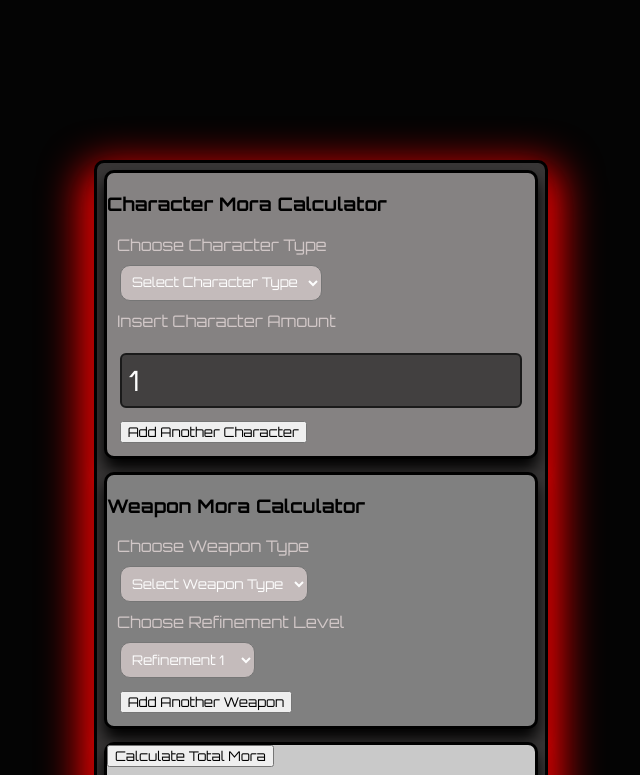
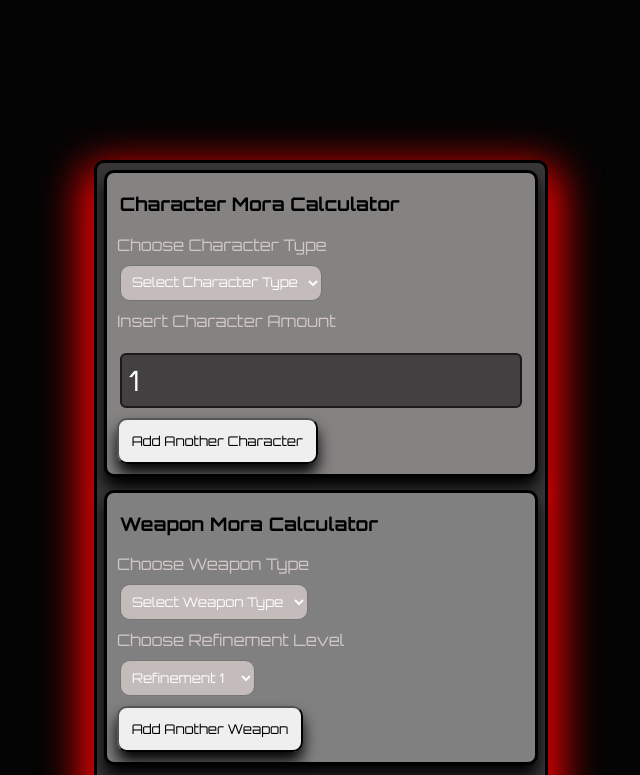
Before and after one commit to seamsami/Genshin-Mora-Calculator, a plain HTML site: page index.html in a window 1280 px wide. Shown: the top 775 px of the page, without its empty margins (319-959 px from the left). Drawn offline with Linux system fonts and the light colour scheme.

Commit message:
style.css

```diff
--- a/style.css
+++ b/style.css
@@ -64,7 +64,10 @@ div.weapon {
     box-shadow: 0px 10px 15px 0px;
 }
 div.inc {
-    margin: 1vw;
+    margin: 10px;
+    box-shadow: 0px 10px 15px 0px;
+    width: fit-content;
+    border-radius: 10px;
 }
 div.totalAmounts {
     border: solid;
@@ -74,10 +77,32 @@ div.totalAmounts {
     box-shadow: 0px 10px 15px 0px;
 }
 
-p, h2 {
+p, h2, h3 {
     padding-left: 1vw;
 }
 
 p {
     color: rgb(121, 0, 0);
 }
+
+button {
+    border-radius: 10px;
+    padding: 1vw;
+}
+
+
+div.btns {
+    padding: .45rem .45rem;
+    padding-right: .45rem;
+    display: flex;
+    flex-direction: column;
+
+
+}
+button.btn {
+    margin-top: 1vw;
+    box-shadow: 0px 10px 15px 0px;
+    font-size: 20px;
+    font-weight: bold;
+    width: fit-content;
+}
```
